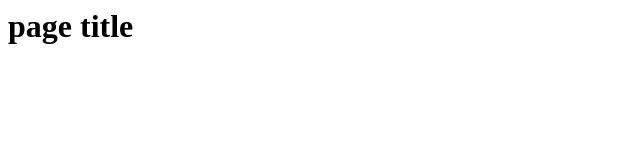
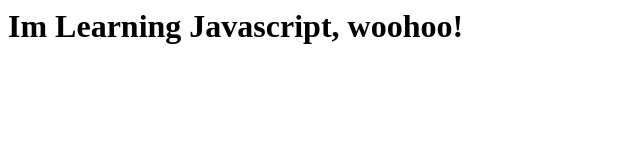
Before and after one commit to karim-daw/javascript-intro, a plain HTML site: page 2_functions/index.html in a window 1280 px wide. Shown: the whole page, without its empty margins (0-640 px from the left). Drawn offline with Linux system fonts and the light colour scheme.

Commit message:
hardlt changed

```diff
--- a/0_basics/sandbox.js
+++ b/0_basics/sandbox.js
@@ -22,7 +22,7 @@ console.log(age,year);
 const points = 100;
 console.log(points);
 
-// old variables
+// old variables // dont use var anymore for modern javascript
 var score = 75;
 console.log(score);
 
--- a/2_functions/index.html
+++ b/2_functions/index.html
@@ -6,7 +6,7 @@
     <title>Document</title>
 </head>
 <body>
-    <h1>page title</h1>
+    <h1>Im Learning Javascript, woohoo!</h1>
 
     <script src="sandbox.js"></script>
 </body>
```
Also changed, not shown: 1_controlFlow/sandbox.js (+1 -10 lines).
